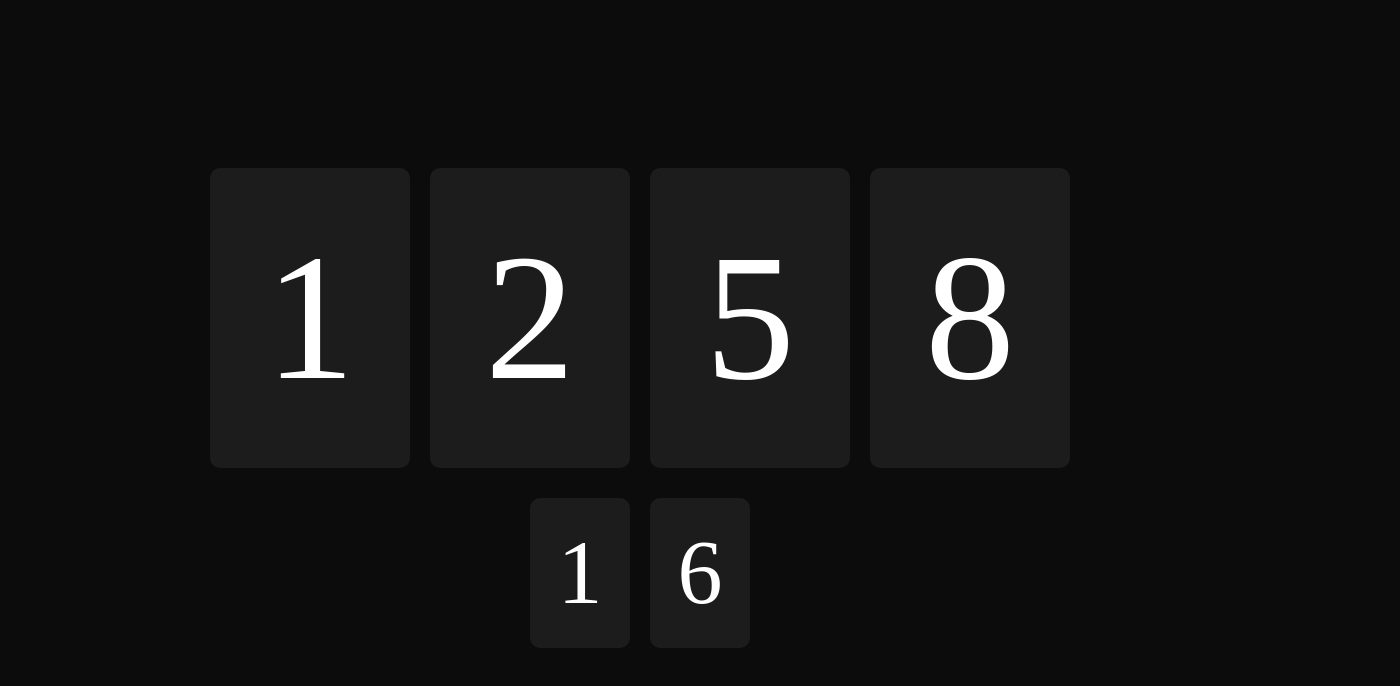
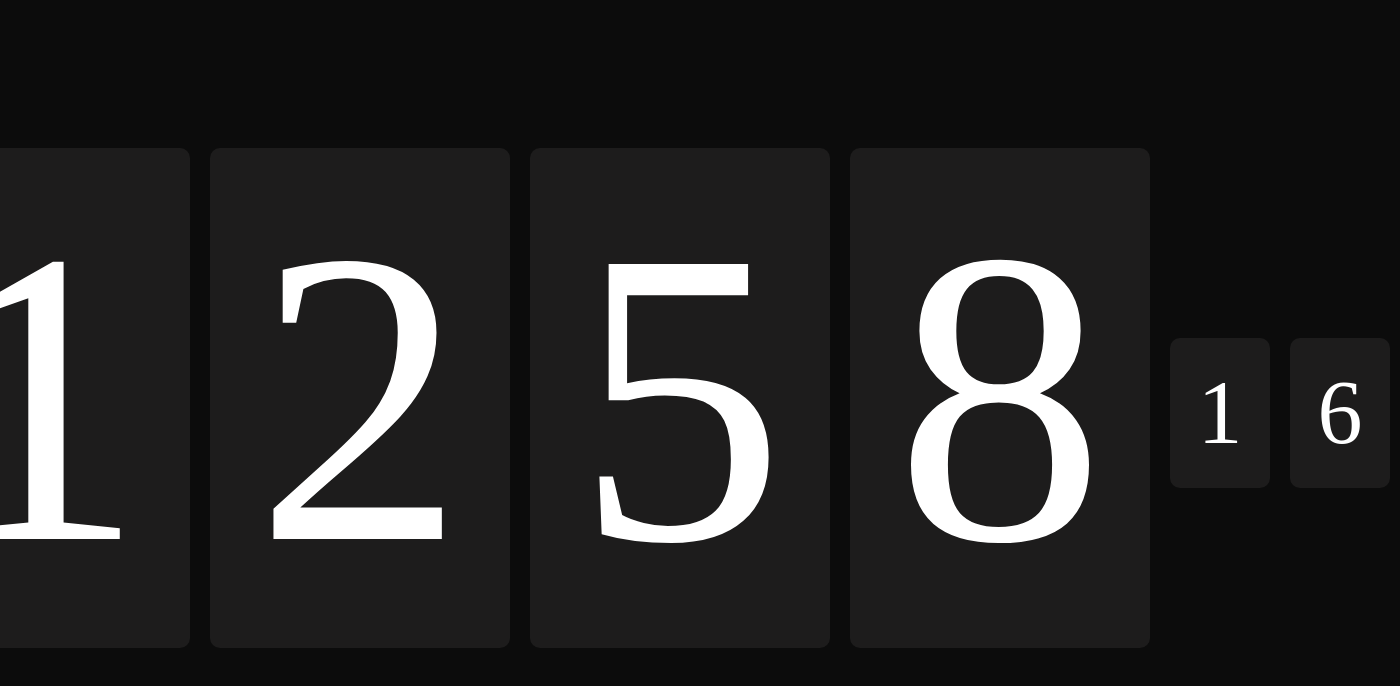
Before and after one commit to devjeverson/my-flip-clock, an Angular app: page / in a window 1280 px wide. Shown: the top 686 px of the page, 1400 px wide, since content can reach past the window. Built offline with nearby package versions, Linux system fonts and the light colour scheme.

Commit message:
24 hrs format and fix size

```diff
--- /dev/null
+++ b/src/app/app.component.html
@@ -0,0 +1,2 @@
+<app-flip-clock></app-flip-clock>
+   >
--- a/src/app/flip-clock/flip-clock.component.css
+++ b/src/app/flip-clock/flip-clock.component.css
@@ -16,7 +16,7 @@ html, body {
 
 .clock-container {
   display: flex;
-  flex-direction: column;
+  flex-direction: row;
   align-items: center;
   justify-content: center;
   height: 100vh;
@@ -43,12 +43,12 @@ html, body {
 
 .flip-card {
   position: relative;
-  width: 200px;
-  height: 300px;
+  width: 300px;
+  height: 500px;
   background: #1d1c1c; /* Cinza escuro */
   color: #fff;      /* Branco */
-  font-size: 180px;
-  line-height: 300px;
+  font-size: 420px;
+  line-height: 500px;
   text-align: center;
   border-radius: 10px;
   overflow: hidden;
--- a/src/app/flip-clock/flip-clock.component.ts
+++ b/src/app/flip-clock/flip-clock.component.ts
@@ -27,7 +27,7 @@ export class FlipClockComponent implements OnInit {
     const minutes = now.getMinutes();
     const seconds = now.getSeconds();
 
-    const hoursFormatted = hours % 12 || 12; // Formato 12 horas
+    const hoursFormatted = hours % 24 || 24; // Formato 24 horas
 
     // Calcula cada dígito do relógio
     this.hoursTens = Math.floor(hoursFormatted / 10);
```
